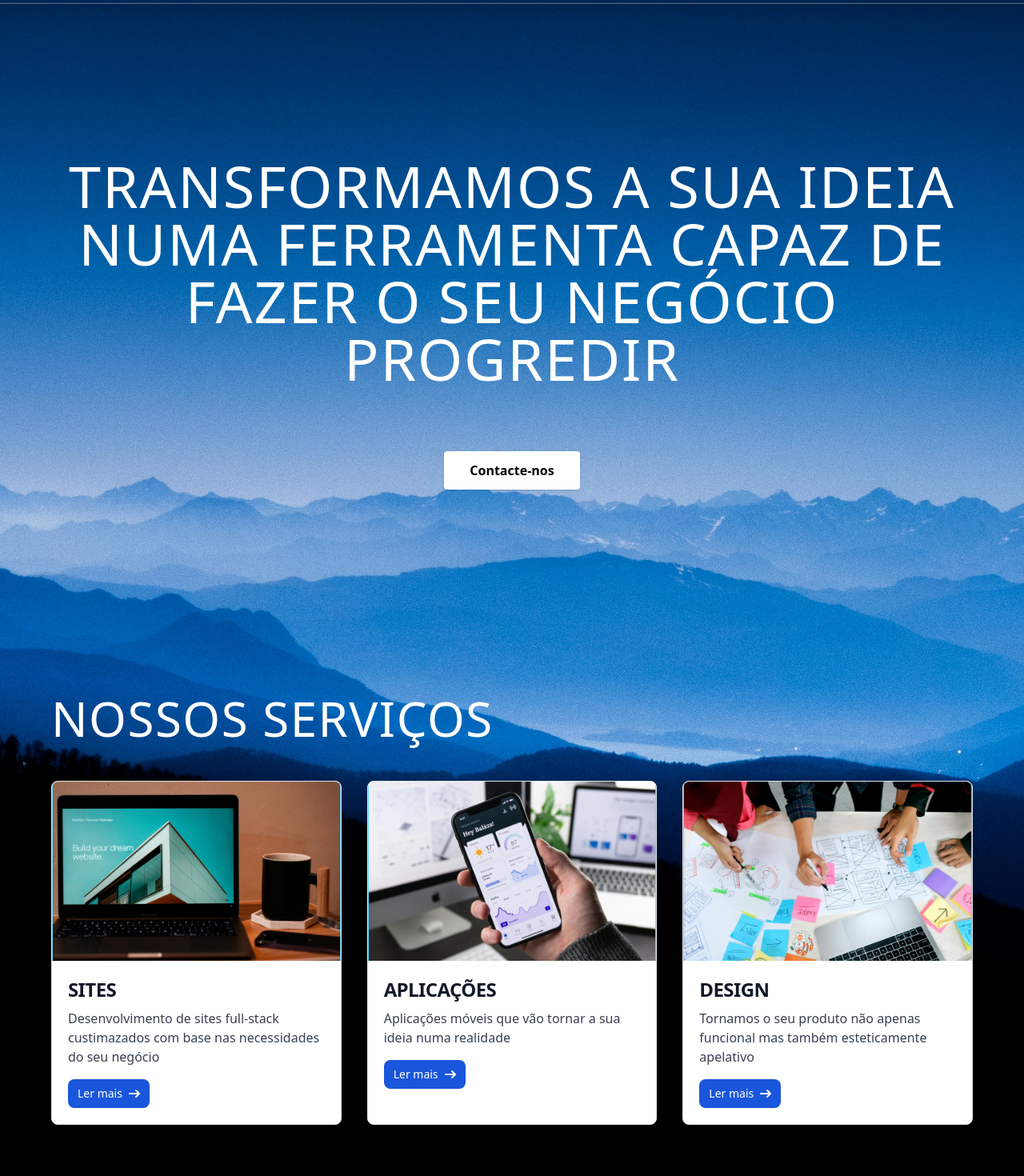
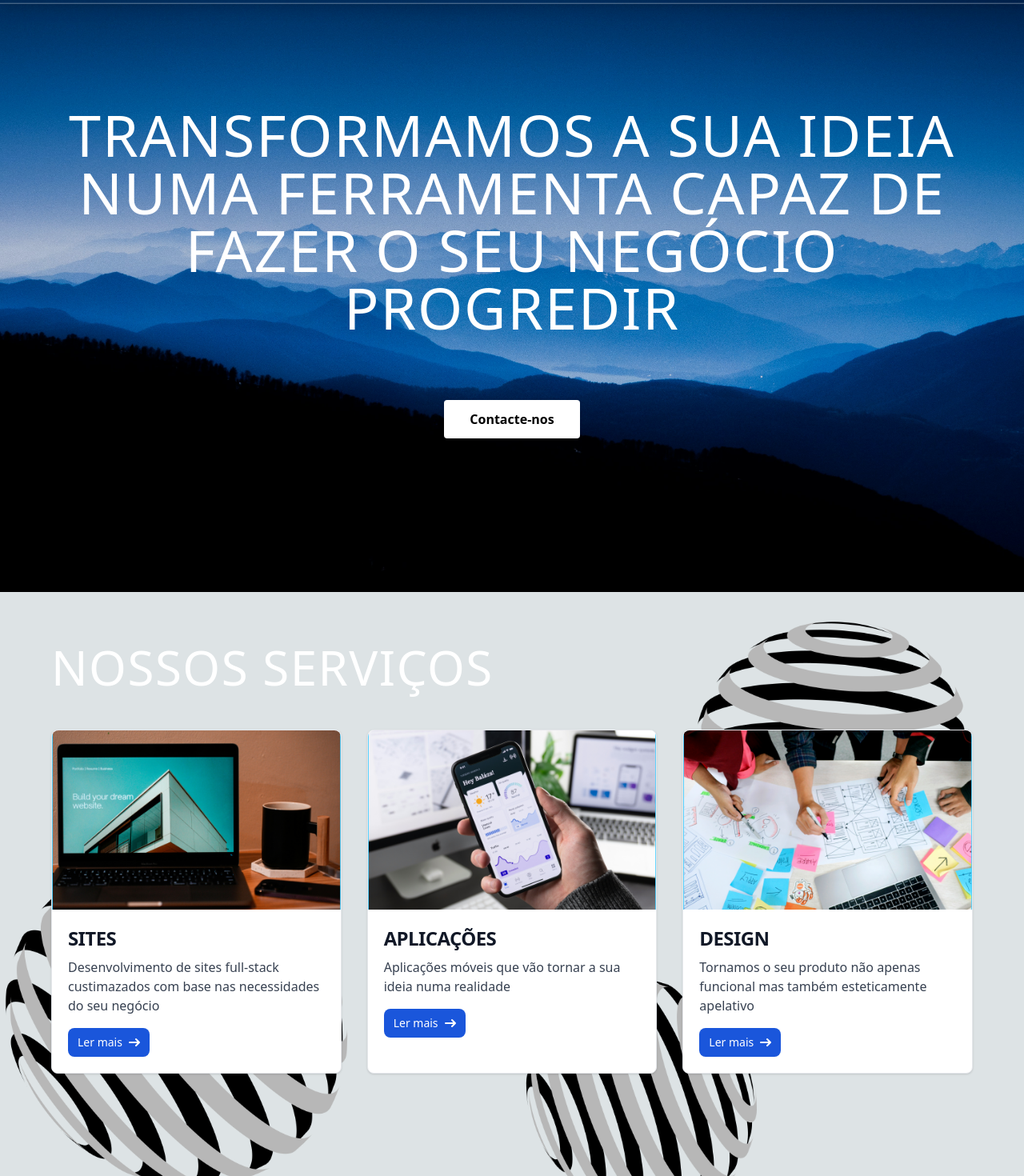
Before and after one commit to mps-technologies/mps-portfolio, a Next.js app: page / in a window 1280 px wide. Shown: the part 60-1530 px from the top of the page at 80% size. Built offline with nearby package versions, Linux system fonts and the light colour scheme.

Commit message:
Dividio em sections secção de serviços feita

```diff
--- a/src/Components/Navbar.tsx
+++ b/src/Components/Navbar.tsx
@@ -39,7 +39,7 @@ export default function Navbar() {
                 <Logo />
               </Link>
             </div>
-            <div className="hidden sm:ml-6 sm:block ml-auto">
+            <div className="hidden sm:ml-6 sm:block ml-auto font-bold">
               <div className="flex space-x-4">
                 {navigation.map((item) => (
                   <Link
--- a/src/app/page.tsx
+++ b/src/app/page.tsx
@@ -1,37 +1,48 @@
+// ...existing code...
 import Card from "@/Components/Card";
 import Navbar from "../Components/Navbar";
 
 export default function Home() {
   return (
-    <div className="relative min-h-screen w-full font-sans p-0 m-0 overflow-hidden">
-      <div
-        className="absolute inset-0 w-full h-full -z-10"
-        style={{
-          backgroundImage: 'url("/blueskies.jpg")',
-          backgroundSize: 'cover',
-          backgroundPosition: 'center',
-          backgroundRepeat: 'no-repeat',
-        }}
-      />
+    <div className="relative w-full font-sans p-0 m-0">
       <Navbar />
-      <main className="pt-16">
+      <main>
         {/* Hero Section */}
-        <section className="flex flex-col items-center justify-center min-h-screen w-full gap-8 px-4">
-          <span className="text-4xl md:text-7xl text-white text-center mb-12 font-bebas uppercase tracking-wide">
+        <section
+          className="flex flex-col items-center justify-center min-h-screen w-full gap-8 px-4 relative"
+          style={{
+            backgroundImage: 'url("/hero-bg.jpg")',
+            backgroundSize: 'cover',
+            backgroundPosition: 'center',
+            backgroundRepeat: 'no-repeat',
+          }}
+        >
+          <div className="absolute inset-0 bg-black/10"></div> {/* Optional overlay for text readability */}
+          <span className="text-4xl md:text-7xl text-white text-center mb-12 font-bebas uppercase tracking-wide relative z-10">
             Transformamos a sua ideia numa ferramenta capaz de fazer o seu negócio progredir
           </span>
-          <button className="bg-white cursor-pointer text-black rounded px-8 py-3 font-semibold shadow transition-all duration-300 ease-in-out hover:bg-black hover:text-white hover:translate-x-2">
+          <button className="bg-white cursor-pointer text-black rounded px-8 py-3 font-semibold shadow transition-all duration-300 ease-in-out hover:bg-black hover:text-white hover:translate-x-2 relative z-10">
             Contacte-nos
           </button>
         </section>
 
         {/* Serviços Section */}
-        <section id="services" className="py-16 px-4 md:px-8 lg:px-16">
-          <div className="max-w-7xl mx-auto">
+        <section
+          id="services"
+          className="min-h-screen w-full py-16 px-4 md:px-8 lg:px-16 relative"
+          style={{
+            backgroundImage: 'url("/service-bg.png")',
+            backgroundSize: 'cover',
+            backgroundPosition: 'center',
+            backgroundRepeat: 'no-repeat',
+          }}
+        >
+          <div className="absolute inset-0 bg-black/10"></div> {/* Optional overlay */}
+          <div className="max-w-7xl mx-auto relative z-10">
             <h2 className="text-4xl md:text-6xl text-white text-left mb-12 font-bebas uppercase tracking-wide">
               Nossos Serviços
             </h2>
-            <div className="grid grid-cols-1 md:grid-cols-2 lg:grid-cols-3 gap-8">
+            <div className="grid grid-cols-1 md:grid-cols-2 lg:grid-cols-3 gap-8 self-center">
               <Card
                 imgSrc="/site.png"
                 title="SITES"
@@ -57,3 +68,4 @@ export default function Home() {
     </div>
   );
 }
+// ...existing code...
```
Also changed, not shown: public/hero-bg.jpg (renamed from public/blueskies.jpg), public/service-bg.png (renamed from public/backgroundService.png).
